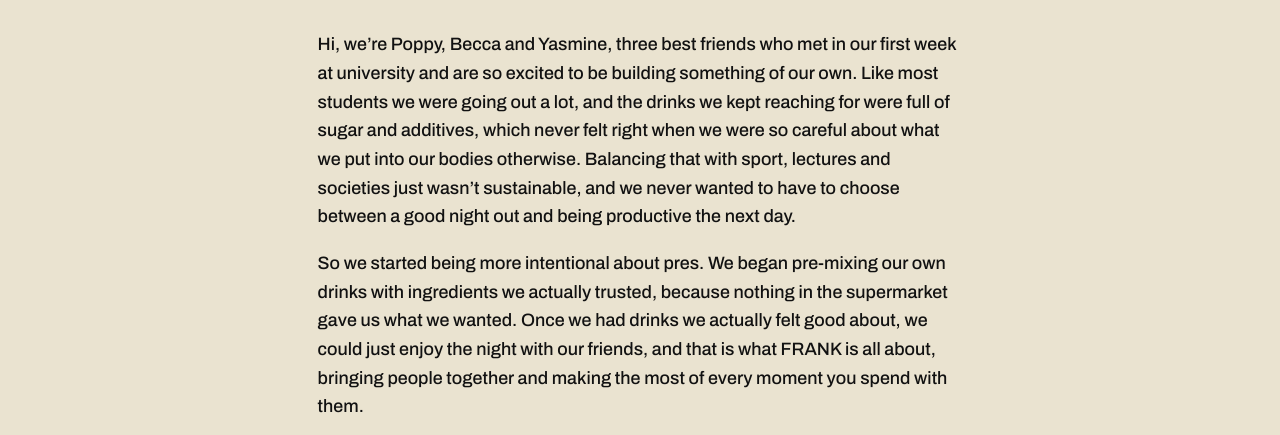
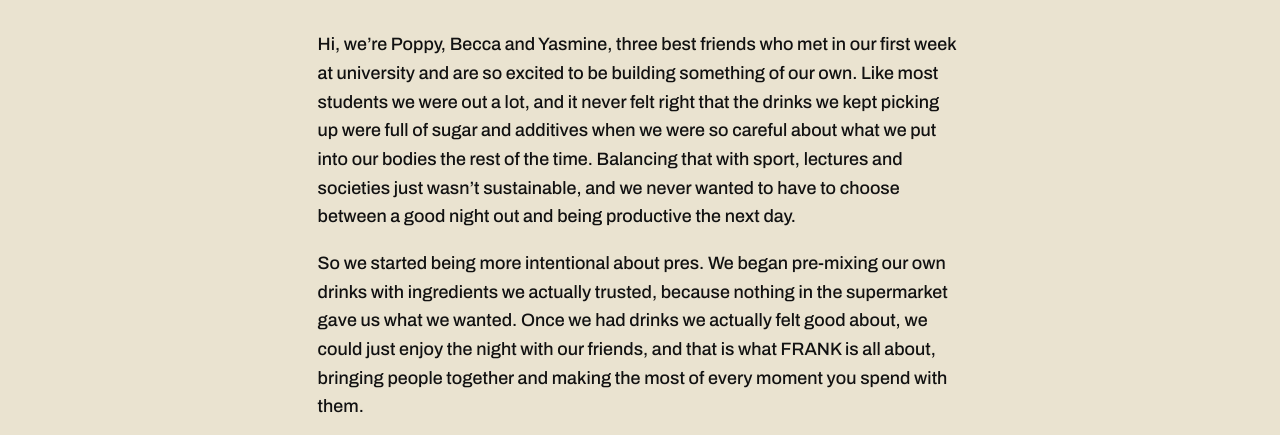
Before and after one commit to DRINKFRANK/drinkfranksite, a plain HTML site: page story.html in a window 1280 px wide. Shown: the part 365-800 px from the top of the page. Drawn offline with Linux system fonts and the light colour scheme.

Commit message:
Reword sugar and additives sentence on Our story
Co-Authored-By: Claude Opus 5.5 <noreply@anthropic.com>
Claude-Session: https://claude.ai/code/session_01HQcMzn7wCzDXzsPRxYw2nx

```diff
--- a/story.html
+++ b/story.html
@@ -270,7 +270,7 @@ nav .links a.ul:hover{text-decoration:none}nav .links a.ul::after{transform-orig
   <p class="eyebrow" style="color:var(--red)">Female founded · Durham · Launching 2027</p>
   <h1 class="big" style="margin-top:18px">Hi, I’m FRANK <span style="color:var(--red)">(well, sort of)</span></h1>
   <article class="copy post-body">
-    <p>Hi, we’re Poppy, Becca and Yasmine, three best friends who met in our first week at university and are so excited to be building something of our own. Like most students we were going out a lot, and the drinks we kept reaching for were full of sugar and additives, which never felt right when we were so careful about what we put into our bodies otherwise. Balancing that with sport, lectures and societies just wasn’t sustainable, and we never wanted to have to choose between a good night out and being productive the next day.</p>
+    <p>Hi, we’re Poppy, Becca and Yasmine, three best friends who met in our first week at university and are so excited to be building something of our own. Like most students we were out a lot, and it never felt right that the drinks we kept picking up were full of sugar and additives when we were so careful about what we put into our bodies the rest of the time. Balancing that with sport, lectures and societies just wasn’t sustainable, and we never wanted to have to choose between a good night out and being productive the next day.</p>
     <p>So we started being more intentional about pres. We began pre-mixing our own drinks with ingredients we actually trusted, because nothing in the supermarket gave us what we wanted. Once we had drinks we actually felt good about, we could just enjoy the night with our friends, and that is what FRANK is all about, bringing people together and making the most of every moment you spend with them.</p>
     <p>FRANK started as a decision on a night out and it has been snowballing ever since. It took us a while to get over our imposter syndrome, but once we took it seriously and funded it ourselves through our placement years, step by step it became possible.</p>
     <p>A lot of it has been fake it till you make it, because as young women people underestimated us and didn’t always believe we could actually do this. We heard no more times than we can count, and the only reason we’re here is that we kept going.</p>
```
